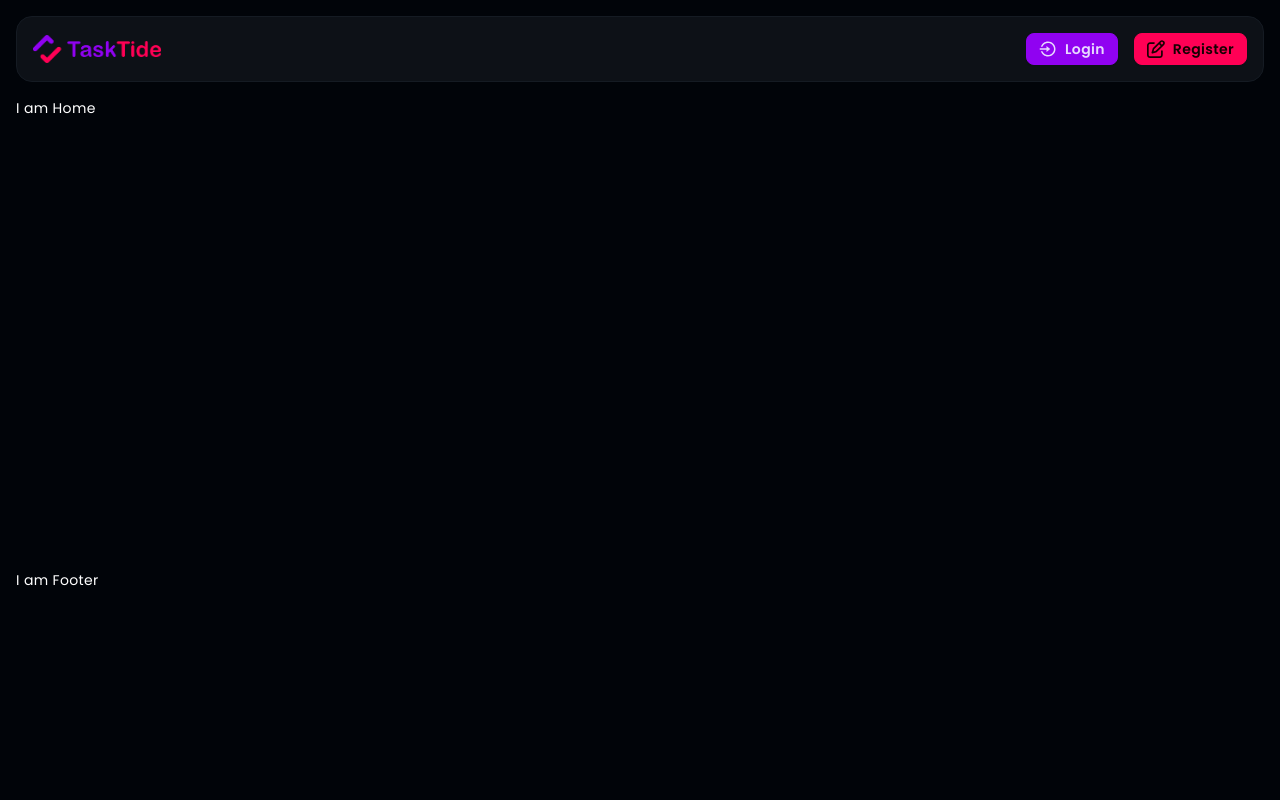
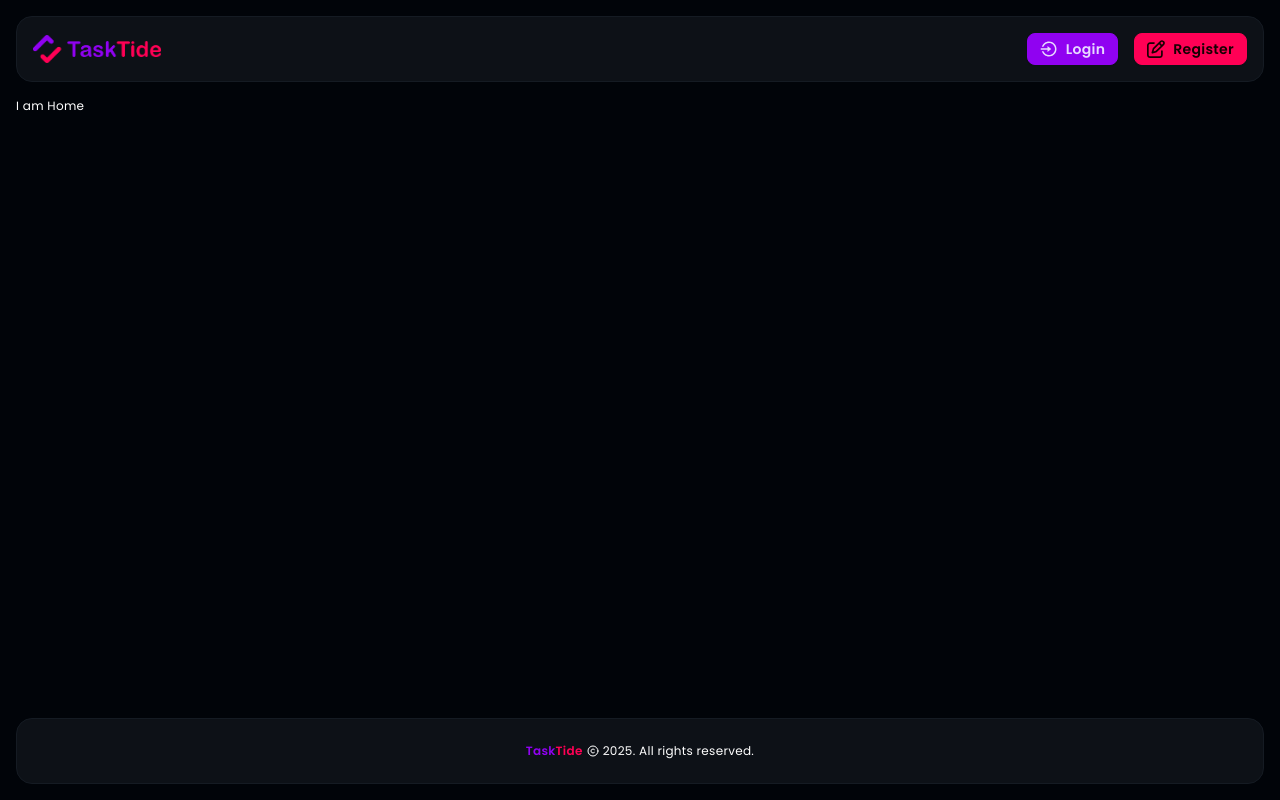
Before and after one commit to rayhansohel/tasktide, a React (Vite) app: page / in a window 1280 px wide. Built offline with nearby package versions, Linux system fonts and the light colour scheme.

Commit message:
Add Footer

```diff
--- a/src/components/Footer.jsx
+++ b/src/components/Footer.jsx
@@ -1,10 +1,17 @@
+import { LuCopyright } from "react-icons/lu";
+import { Link } from "react-router-dom";
 
 const Footer = () => {
-    return (
-        <div>
-            I am Footer
-        </div>
-    );
+  return (
+    <div className="h-[66px] w-full px-4 bg-base-200 border border-base-300 rounded-box flex justify-center items-center">
+      <div className="flex gap-1 items-center justify-center">
+        <Link to="/" className="font-semibold">
+          <span className="text-accent">Task</span><span className="text-neutral">Tide</span>
+        </Link>
+        <span><LuCopyright /></span> {new Date().getFullYear()}. All rights reserved.
+      </div>
+    </div>
+  );
 };
 
 export default Footer;
--- a/src/layout/MainLayout.jsx
+++ b/src/layout/MainLayout.jsx
@@ -4,11 +4,11 @@
 
 const MainLayout = () => {
   return (
-    <div className="text-sm font-poppins text-primary tracking-wide min-h-screen p-4 flex flex-col gap-4">
-      <div className="sticky top-0 z-50">
+    <div className="text-xs font-poppins text-primary tracking-wide min-h-screen p-4 flex flex-col gap-4">
+      <div className="sticky top-4 z-50">
         <Navbar />
       </div>
-      <div className="min-h-[calc(100vh-344px)]">
+      <div className="min-h-[calc(100vh-196px)]">
         <Outlet />
       </div>
       <div>
```
